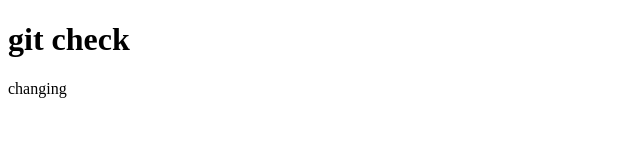
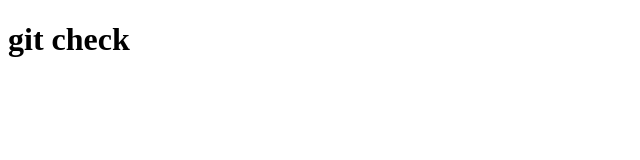
Before and after one commit to MindOutGaming/newone, a plain HTML site: page index.html in a window 1280 px wide. Shown: the full height of the page, 0-640 px from the left. Drawn offline with Linux system fonts and the light colour scheme.

```diff
--- a/index.html
+++ b/index.html
@@ -7,6 +7,5 @@
 </head>
 <body>
     <h1>git check</h1>
-    <p>changing</p>
 </body>
 </html>
```
